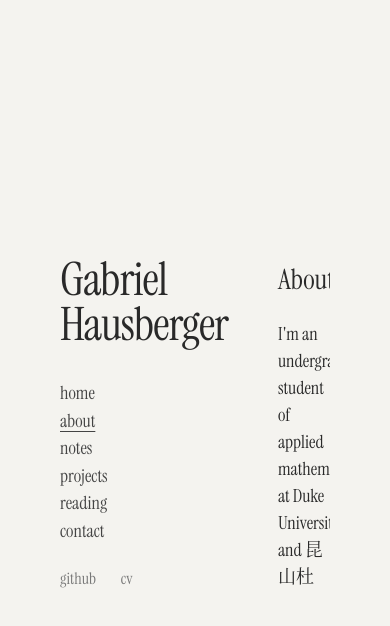
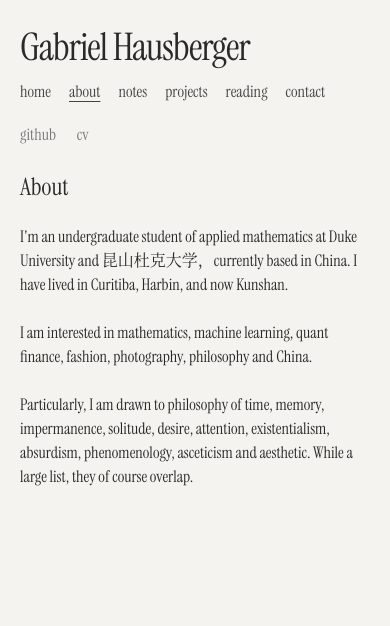
Before and after one commit to gabrielhausberger/gabrielhausberger.github.io, a website: page index.html in a window 390 px wide. Both pictures are taken after a click on the link "about". Drawn offline with Linux system fonts and the light colour scheme.

Commit message:
Update website

```diff
--- a/style.css
+++ b/style.css
@@ -268,3 +268,124 @@ footer a {
 footer a:hover {
     color: #222;
 }
+
+@media (max-width: 767px) {
+    main {
+        width: 100%;
+        min-height: 100vh;
+        padding: 28px 20px;
+        justify-content: flex-start;
+    }
+
+    .intro {
+        flex-direction: column;
+        align-items: stretch;
+        gap: 24px;
+    }
+
+    .intro-text {
+        width: 100%;
+        max-width: none;
+        min-height: 0;
+        flex-basis: auto;
+        justify-content: flex-start;
+        gap: 14px;
+    }
+
+    h1 {
+        font-size: 38px;
+        line-height: 1.05;
+    }
+
+    nav {
+        flex-direction: row;
+        flex-wrap: wrap;
+        gap: 8px 18px;
+        margin-top: 0;
+    }
+
+    nav a {
+        font-size: 16px;
+    }
+
+    footer {
+        margin-top: 2px;
+    }
+
+    footer a {
+        margin-right: 18px;
+    }
+
+    .content-panel {
+        width: 100%;
+        height: auto;
+        min-height: 0;
+        justify-content: flex-start;
+        overflow: visible;
+    }
+
+    .page-copy {
+        width: 100%;
+        min-height: 0;
+        max-height: none;
+        padding: 0;
+        margin: 0;
+        overflow: visible;
+        overflow-wrap: anywhere;
+    }
+
+    .page-copy h2 {
+        font-size: 24px;
+    }
+
+    .page-copy p,
+    .note-body {
+        font-size: 16px;
+    }
+
+    .profile-photo {
+        width: 100%;
+        max-width: 100%;
+        height: auto;
+        margin: 0;
+    }
+
+    .notes-page {
+        padding: 0;
+    }
+
+    .note-item,
+    .note-title,
+    .note-body {
+        overflow-wrap: anywhere;
+    }
+
+    .note-header-row {
+        min-width: 0;
+        align-items: flex-start;
+    }
+
+    .note-header-row h2 {
+        min-width: 0;
+        overflow-wrap: anywhere;
+    }
+
+    .note-body img {
+        max-width: 100%;
+        height: auto;
+    }
+
+    .note-body pre,
+    .note-body table {
+        display: block;
+        max-width: 100%;
+        overflow-x: auto;
+    }
+
+    .note-body pre,
+    .note-body code,
+    .note-body a {
+        overflow-wrap: anywhere;
+        word-break: break-word;
+    }
+}
```
